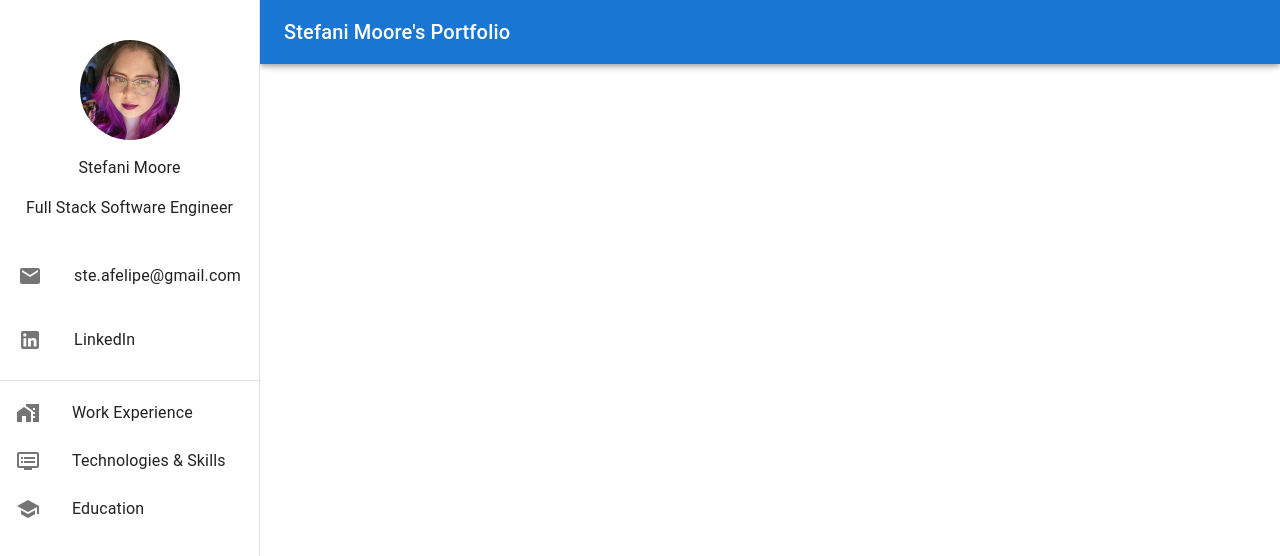
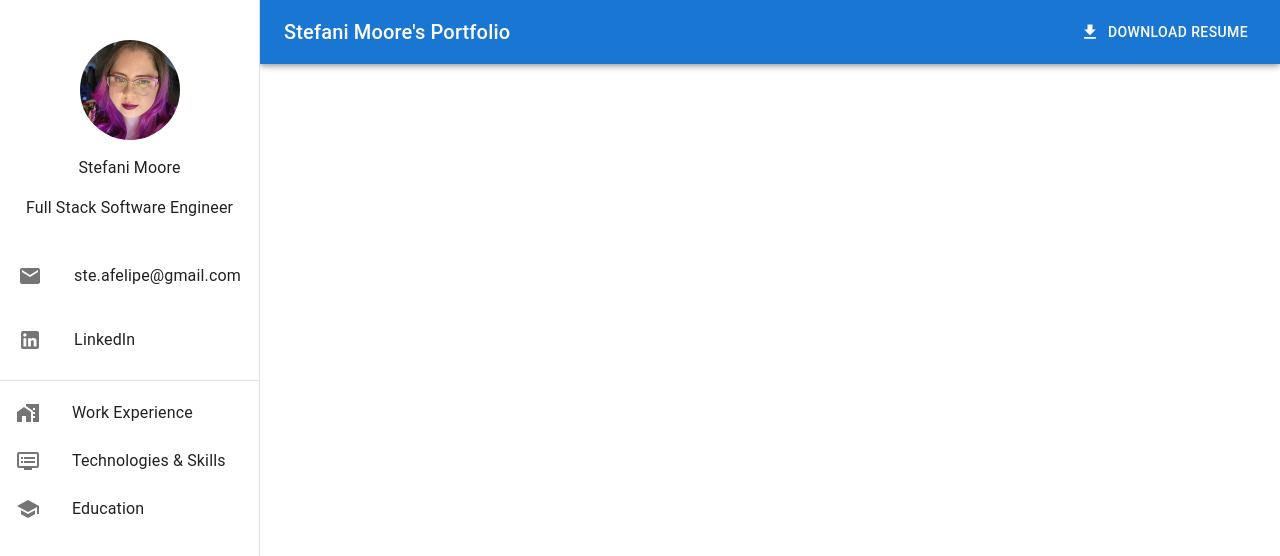
Before and after one commit to steafelipe/stmoor-website, a React (Create React App) app: page / in a window 1280 px wide. Shown: the top 556 px of the page. Built offline with nearby package versions, Linux system fonts and the light colour scheme.

Commit message:
Adding download resume button

```diff
--- /dev/null
+++ b/src/components/Header.js
@@ -0,0 +1,54 @@
+import React from "react";
+import MenuIcon from "@mui/icons-material/Menu";
+import Toolbar from "@mui/material/Toolbar";
+import IconButton from "@mui/material/IconButton";
+import Typography from "@mui/material/Typography";
+import AppBar from "@mui/material/AppBar";
+import HideOnScroll from "./HideOnScroll";
+import FileDownloadIcon from "@mui/icons-material/FileDownload";
+import { Button } from "@mui/material";
+
+const handleDownload = () => {
+	const link = document.createElement("a");
+	link.download = `Stefani_Moore_Resume.pdf`;
+	link.href = "../../public/Stefani_Moore_Resume.pdf";
+	link.click();
+};
+
+const Header = ({ drawerWidth, handleDrawerToggle }) => (
+	<HideOnScroll>
+		<AppBar
+			position="fixed"
+			sx={{
+				width: { sm: `calc(100% - ${drawerWidth}px)` },
+				ml: { sm: `${drawerWidth}px` },
+			}}
+		>
+			<Toolbar sx={{ display: "flex", justifyContent: "space-between" }}>
+				<IconButton
+					color="inherit"
+					aria-label="open drawer"
+					edge="start"
+					onClick={handleDrawerToggle}
+					sx={{ mr: 2, display: { sm: "none" } }}
+				>
+					<MenuIcon />
+				</IconButton>
+				<Typography variant="h6" noWrap component="div">
+					Stefani Moore's Portfolio
+				</Typography>
+				<Button
+					color="inherit"
+					aria-label="download resume"
+					onClick={handleDownload}
+					float="left"
+					startIcon={<FileDownloadIcon />}
+				>
+					Download Resume
+				</Button>
+			</Toolbar>
+		</AppBar>
+	</HideOnScroll>
+);
+
+export default Header;
--- a/src/components/Layout.js
+++ b/src/components/Layout.js
@@ -3,18 +3,13 @@ import { Divider, Drawer } from "@mui/material";
 import Box from "@mui/material/Box";
 import Profile from "./Profile";
 import { useState } from "react";
-import MenuIcon from "@mui/icons-material/Menu";
-import Toolbar from "@mui/material/Toolbar";
-import IconButton from "@mui/material/IconButton";
-import Typography from "@mui/material/Typography";
-import AppBar from "@mui/material/AppBar";
 import DrawerOptions from "./DrawerOptions";
 import HomeWorkIcon from "@mui/icons-material/HomeWork";
 import DvrIcon from "@mui/icons-material/Dvr";
 import SchoolIcon from "@mui/icons-material/School";
-import HideOnScroll from "./HideOnScroll";
 import EmailIcon from "@mui/icons-material/Email";
 import LinkedInIcon from "@mui/icons-material/LinkedIn";
+import Header from "./Header";
 
 const drawerWidth = 260;
 
@@ -67,6 +62,10 @@ const Layout = (props) => {
 
 	return (
 		<Box sx={{ display: "flex" }}>
+			<Header
+				handleDrawerToggle={handleDrawerToggle}
+				drawerWidth={drawerWidth}
+			/>
 			<Drawer
 				sx={{
 					xs: "block",
@@ -97,30 +96,6 @@ const Layout = (props) => {
 			>
 				{drawer}
 			</Drawer>
-			<HideOnScroll>
-				<AppBar
-					position="fixed"
-					sx={{
-						width: { sm: `calc(100% - ${drawerWidth}px)` },
-						ml: { sm: `${drawerWidth}px` },
-					}}
-				>
-					<Toolbar>
-						<IconButton
-							color="inherit"
-							aria-label="open drawer"
-							edge="start"
-							onClick={handleDrawerToggle}
-							sx={{ mr: 2, display: { sm: "none" } }}
-						>
-							<MenuIcon />
-						</IconButton>
-						<Typography variant="h6" noWrap component="div">
-							Stefani Moore's Portfolio
-						</Typography>
-					</Toolbar>
-				</AppBar>
-			</HideOnScroll>
 		</Box>
 	);
 };
```
Also changed, not shown: 1 other file (tests, documents, lock files or other folders).
